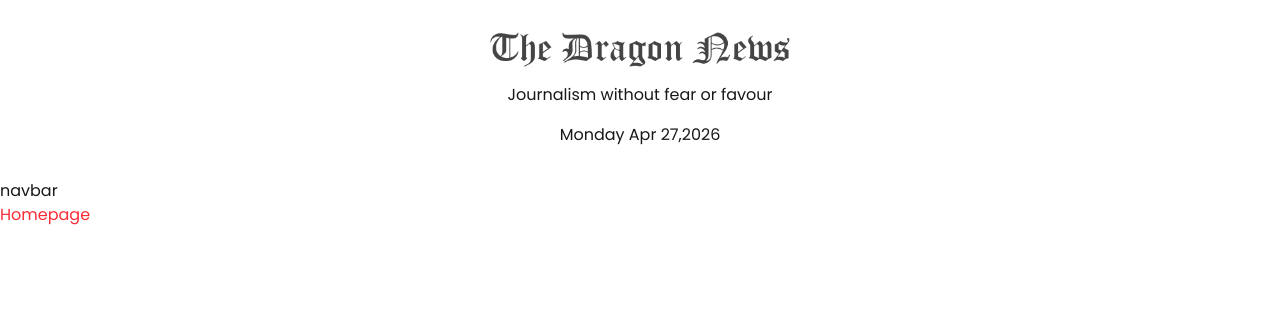
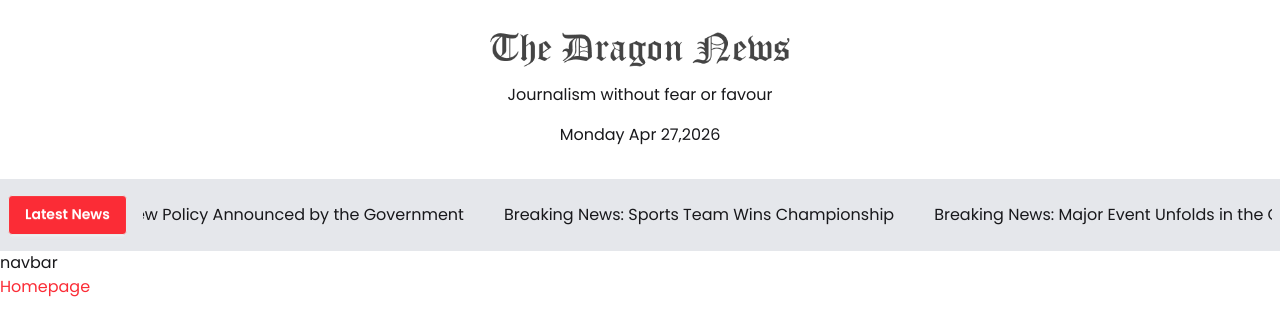
Before and after one commit to Kazi-Tafhimul/DragonNews, a Next.js app: page / in a window 1280 px wide. Shown: the top 336 px of the page. Built offline with nearby package versions, Linux system fonts and the light colour scheme.

Commit message:
breaking news part done

```diff
--- a/app/(main)/layout.jsx
+++ b/app/(main)/layout.jsx
@@ -1,3 +1,4 @@
+import BreakingNews from '@/components/shared/BreakingNews';
 import Header from '@/components/shared/Header';
 import Navbar from '@/components/shared/Navbar';
 import React from 'react';
@@ -6,6 +7,7 @@ const MainLayout = ({children}) => {
     return (
         <>
         <Header></Header>
+        <BreakingNews></BreakingNews>
         <Navbar></Navbar>
         {children}
 
--- /dev/null
+++ b/components/shared/BreakingNews.jsx
@@ -0,0 +1,36 @@
+import React from 'react';
+import Marquee from 'react-fast-marquee';
+const news = [
+  {
+    _id: "1",
+    title: "Breaking News: Major Event Unfolds in the City",
+  },
+  {
+    _id: "2",
+    title: "Breaking News: New Policy Announced by the Government",
+  },
+  {
+    _id: "3",
+    title: "Breaking News: Sports Team Wins Championship",
+  },
+];
+
+const BreakingNews = () => {
+    return (
+        <div className='flex justify-between items-center bg-gray-200 py-4 container mx-auto px-2 gap-4'>
+            <button className='btn bg-red-500 text-white'>
+                Latest News
+            </button>
+            <Marquee pauseOnHover={true} speed={100}>
+                {
+                    news.map((n) => {
+                     return <span key={n._id} className='mr-10'>{n.title}</span>
+                    })
+                }
+
+            </Marquee>
+        </div>
+    );
+};
+
+export default BreakingNews;
--- a/package.json
+++ b/package.json
@@ -12,7 +12,8 @@
     "date-fns": "^4.1.0",
     "next": "16.2.4",
     "react": "19.2.4",
-    "react-dom": "19.2.4"
+    "react-dom": "19.2.4",
+    "react-fast-marquee": "^1.6.5"
   },
   "devDependencies": {
     "@tailwindcss/postcss": "^4",
```
Also changed, not shown: 1 other file (tests, documents, lock files or other folders).
